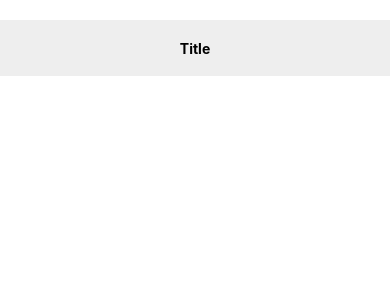
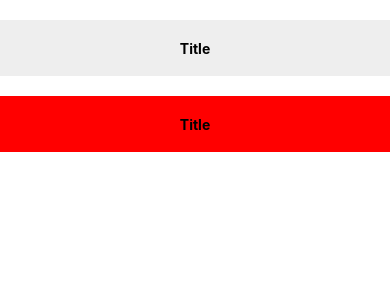
Before and after one commit to paomosca/curso-completo-react-native-mobx, a React Native app: screen / in a window 390 px wide. Shown: the top 300 px of the page. Built offline with nearby package versions, Linux system fonts and the light colour scheme.

Commit message:
StyleSheet

```diff
--- a/Containers/GenericScreen.js
+++ b/Containers/GenericScreen.js
@@ -7,7 +7,7 @@
  */
 
 import React, { Component } from "react";
-import { Text, View } from "react-native";
+import { Text, StyleSheet, View } from "react-native";
 
 /*
 
@@ -24,25 +24,30 @@
   render() {
     return (
       <View>
-        <View
-          style={{
-            marginTop: 20,
-            height: 56,
-            backgroundColor: "#eeeeee",
-            alignItems: "center",
-            justifyContent: "center"
-          }}
-        >
-          <Text
-            style={{
-              fontWeight: "bold"
-            }}
-          >
-            Title
-          </Text>
+        <View style={styles.navBar}>
+          <Text style={styles.title}>Title</Text>
+        </View>
+        <View style={[styles.navBar, styles.redBar]}>
+          <Text style={styles.title}>Title</Text>
         </View>
         {/* content goes here */}
       </View>
     );
   }
 }
+
+const styles = StyleSheet.create({
+  navBar: {
+    marginTop: 20,
+    height: 56,
+    backgroundColor: "#eeeeee",
+    alignItems: "center",
+    justifyContent: "center"
+  },
+  title: {
+    fontWeight: "bold"
+  },
+  redBar: {
+    backgroundColor: "#ff0000"
+  }
+});
```
